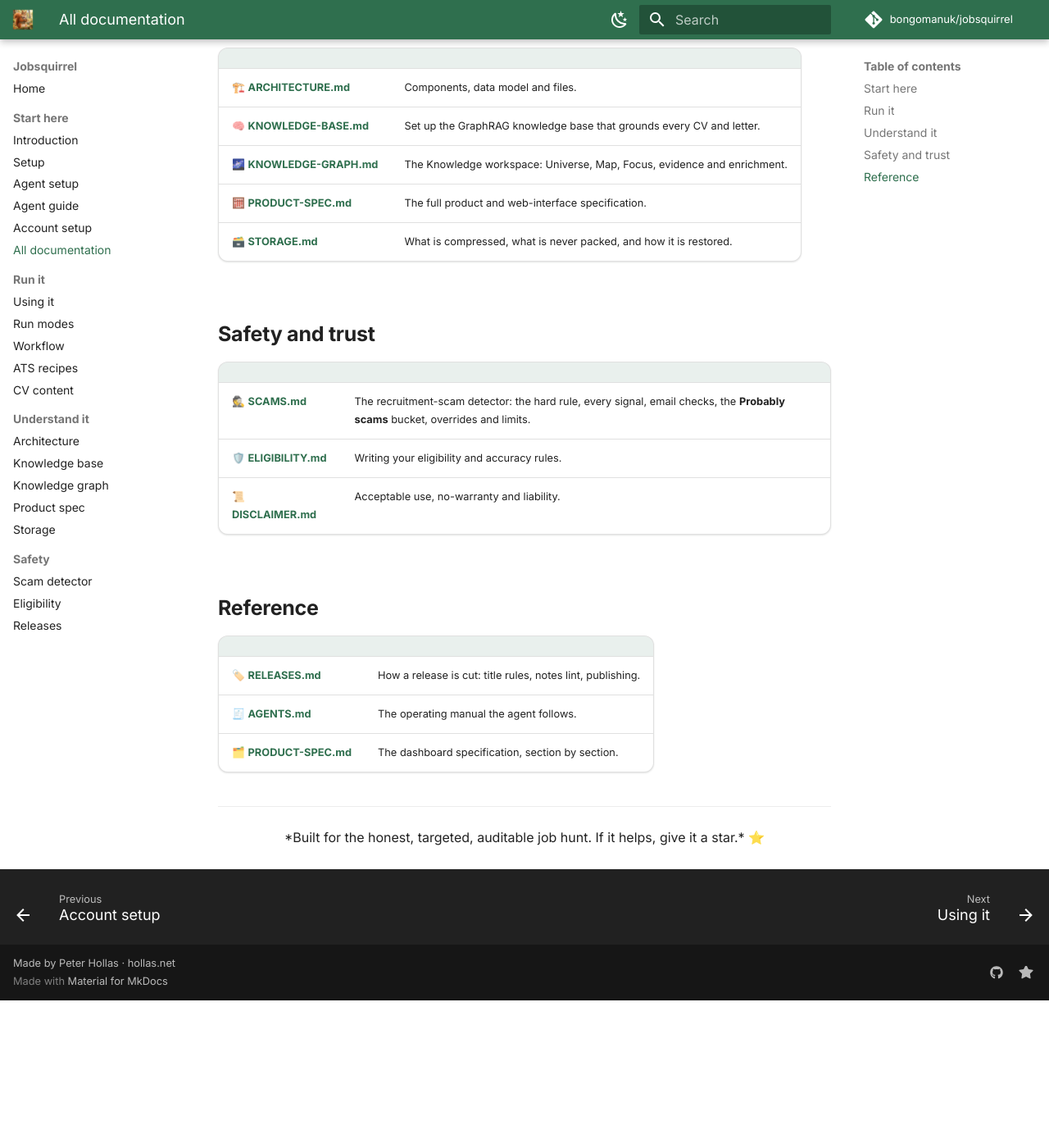
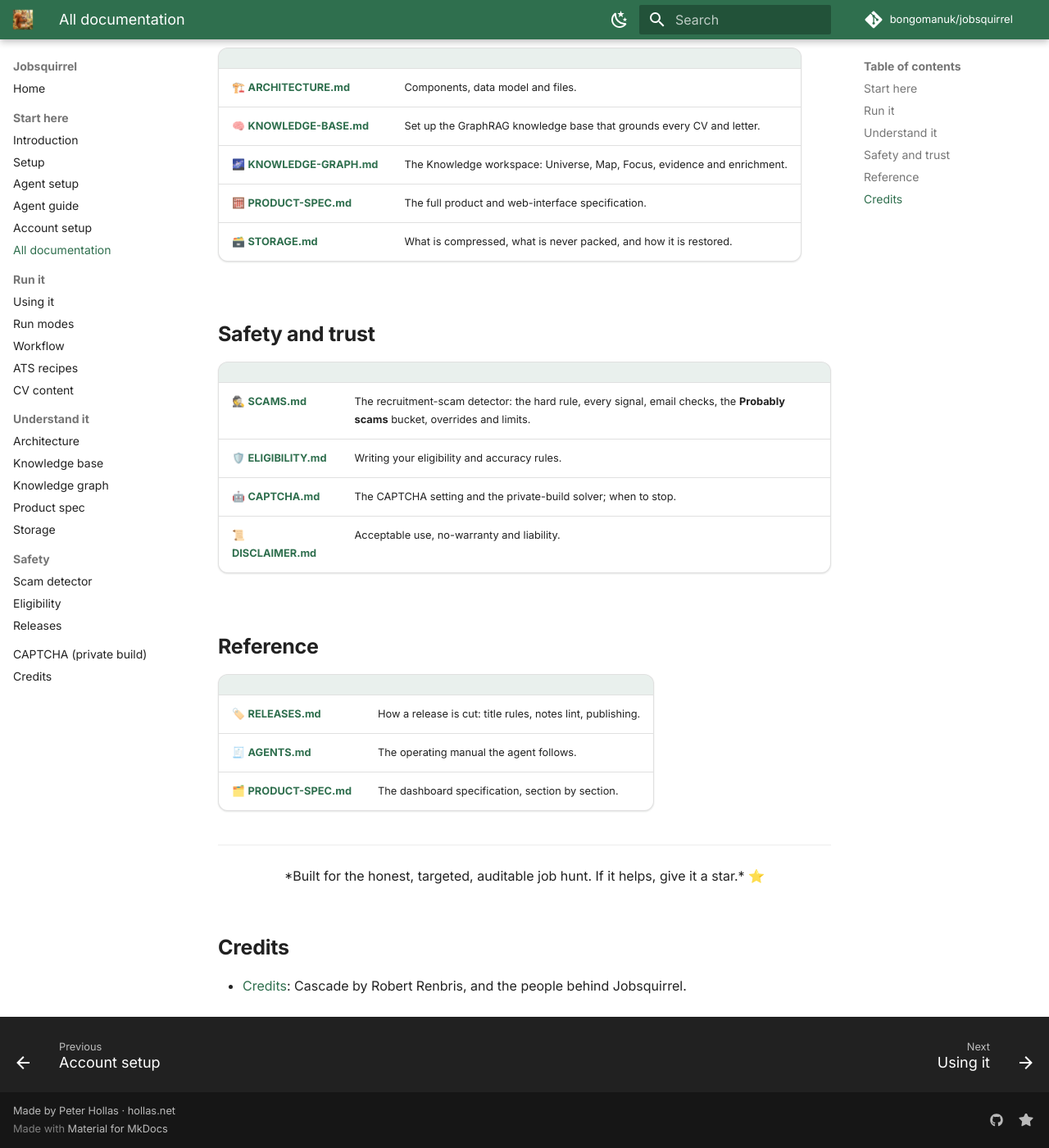
Before and after one commit to bongomanuk/jobsquirrel, an MkDocs documentation site: the page built from docs/all.md, in a window 1280 px wide and 1400 px high, scrolled down 1109 px. Shown: the whole window at 82% size. Built offline with MkDocs 1.6.1 and Material for MkDocs 9.7.7, drawn with Linux system fonts in a browser that asks for light colours; comment, search, counter and statistics services are not loaded; before the commit the page ends 2329 px from its top, so only the background shows below that.

Commit message:
Credit Cascade in the docs and the release
Cascade by Robert Renbris is the reactive framework behind the Activity roster,
the grid rows and the role drawer. Add a CREDITS page, a README section, the
docs navigation, the third-party notice and the release credit, with the
project, documentation and licence details.

```diff
--- a/docs/all.md
+++ b/docs/all.md
@@ -44,6 +44,7 @@
 |---|---|
 | 🕵️ **[SCAMS.md](SCAMS.md)** | The recruitment-scam detector: the hard rule, every signal, email checks, the **Probably scams** bucket, overrides and limits. |
 | 🛡️ **[ELIGIBILITY.md](ELIGIBILITY.md)** | Writing your eligibility and accuracy rules. |
+| 🤖 **[CAPTCHA.md](CAPTCHA.md)** | The CAPTCHA setting and the private-build solver; when to stop. |
 | 📜 **[DISCLAIMER.md](https://github.com/bongomanuk/jobsquirrel/blob/main/DISCLAIMER.md)** | Acceptable use, no-warranty and liability. |
 
 ## Reference
@@ -61,3 +62,7 @@
 *Built for the honest, targeted, auditable job hunt. If it helps, give it a star.* ⭐
 
 </div>
+
+## Credits
+
+- [Credits](CREDITS.md): Cascade by Robert Renbris, and the people behind Jobsquirrel.
--- a/mkdocs.yml
+++ b/mkdocs.yml
@@ -89,6 +89,8 @@
       - Scam detector: SCAMS.md
       - Eligibility: ELIGIBILITY.md
       - Releases: RELEASES.md
+  - CAPTCHA (private build): CAPTCHA.md
+  - Credits: CREDITS.md
 
 extra:
   social:
```
Also changed, not shown: README.md (+6 -0 lines), docs/CREDITS.md (added, +21 -0 lines), docs/PRODUCT-SPEC.md (+2 -1 lines), docs/index.md (+2 -0 lines), 2 other files.
